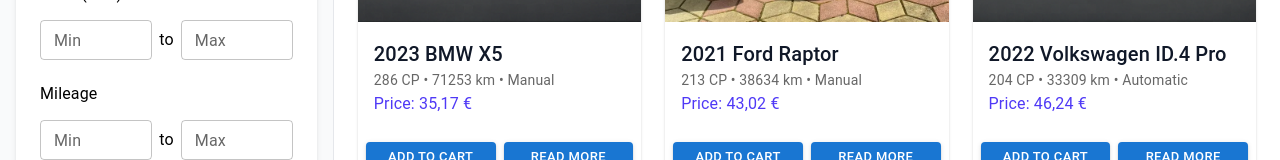
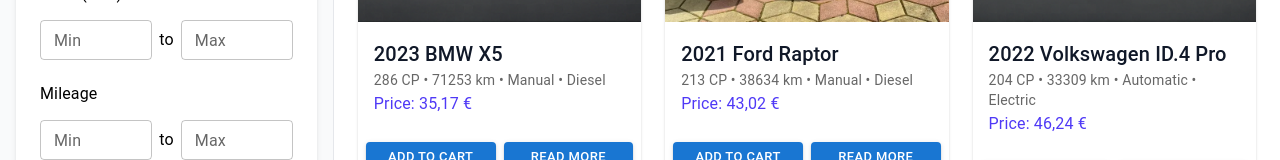
Before and after one commit to AlexandraTantos/CarParkSummerPractice, a React (Vite) app in the folder front/: page / in a window 1280 px wide. Shown: the part 466-626 px from the top of the page. Built offline with nearby package versions, Linux system fonts and the light colour scheme; some icons are missing.

Commit message:
Fix: Add FuelType in CartItem

```diff
--- a/front/src/components/CarItem.tsx
+++ b/front/src/components/CarItem.tsx
@@ -57,7 +57,7 @@
           {car.constructionYear} {car.manufacturer} {car.model}
         </Typography>
         <Typography variant="body2" color="text.secondary" className="mb-3">
-          {car.power} • {car.mileage} • {car.gearbox}
+          {car.power} • {car.mileage} • {car.gearbox} • {car.fuelType}
         </Typography>
         <Typography variant="subtitle1" className="font-bold text-indigo-600 ">
           Price: {car.price} €
```
